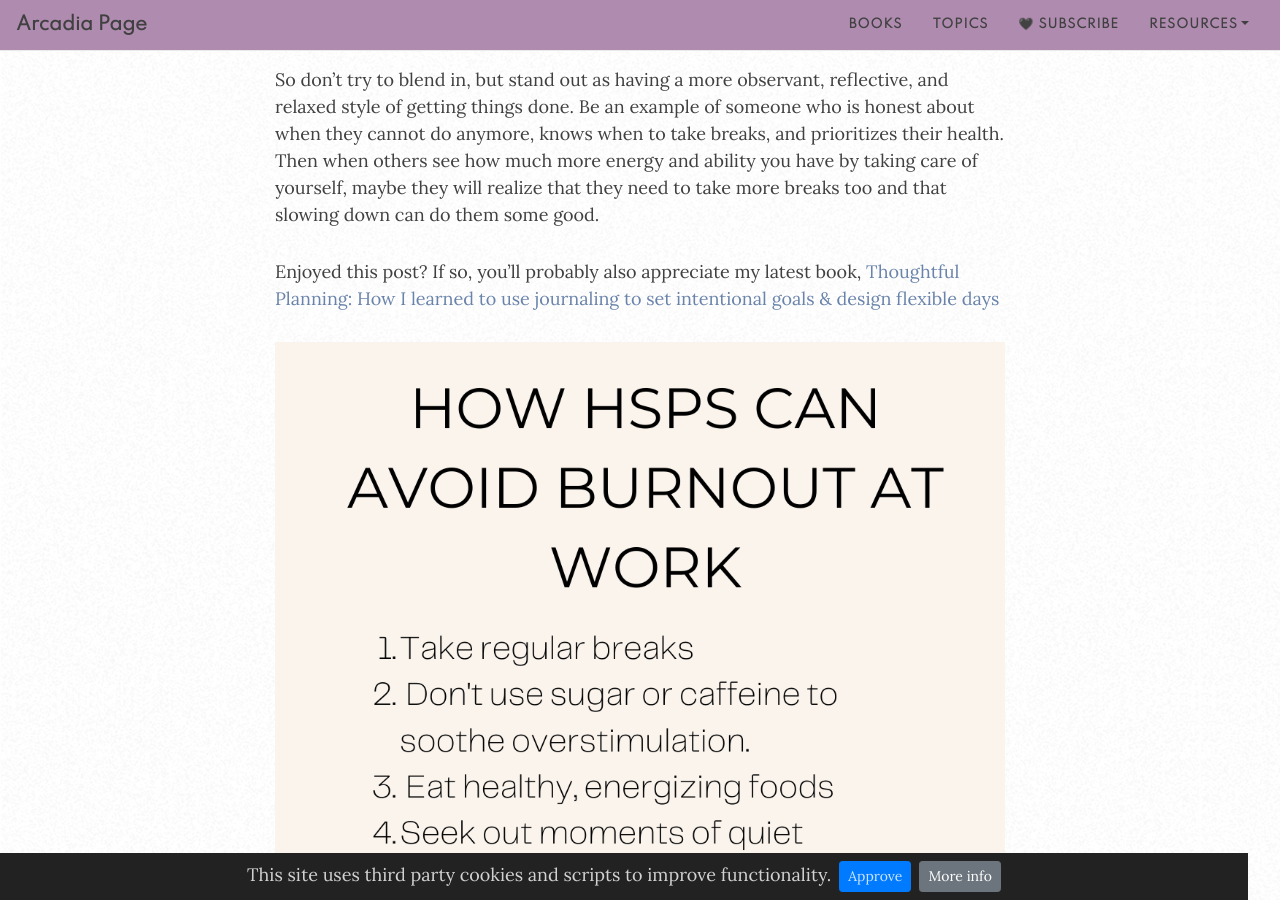
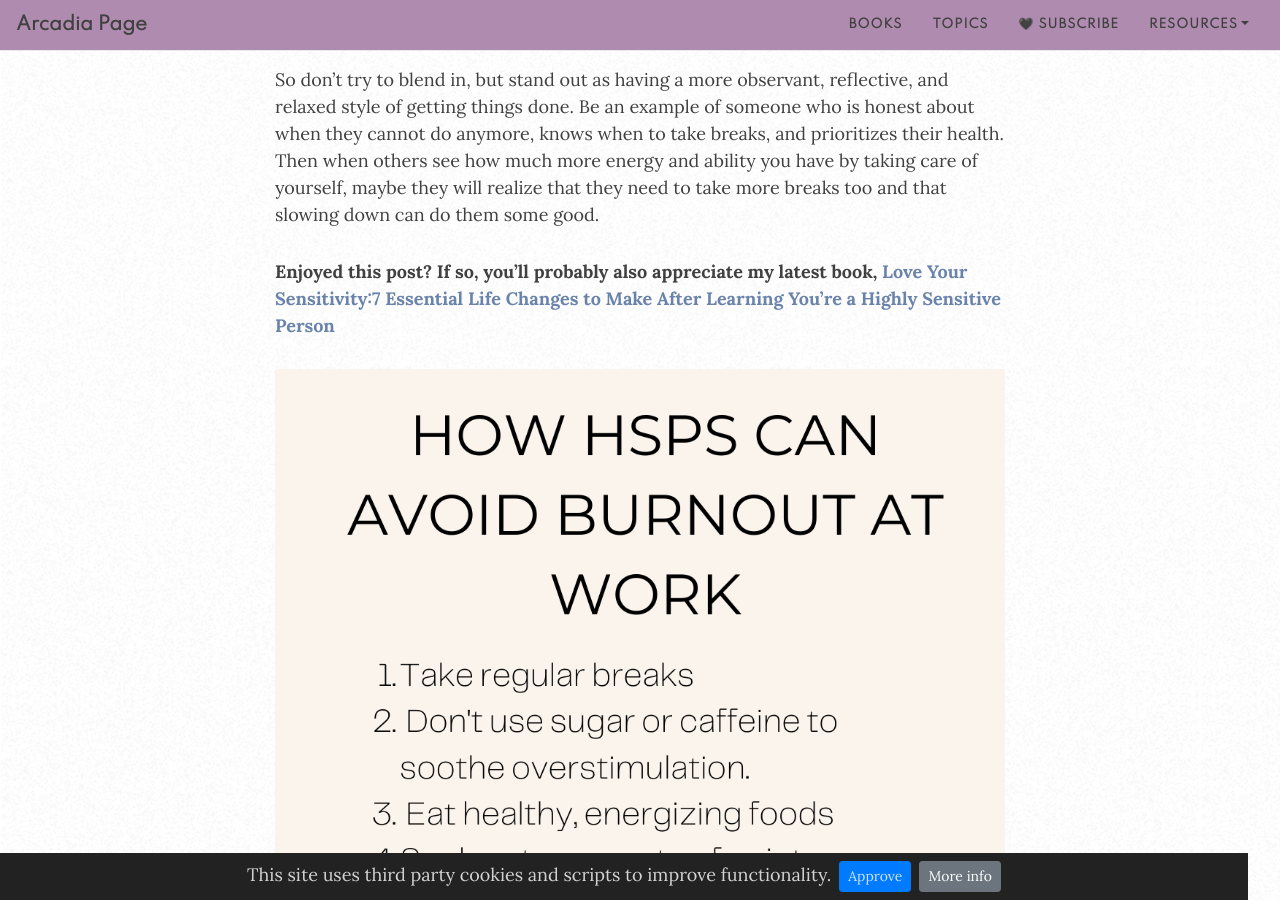
Before and after one commit to arcadiapage/arcadiapage.github.io, a Jekyll site: the page built from _posts/2022-07-03-as-a-highly-sensitive-person-it-s-ok-to-say-no-to-hustling.md, in a window 1280 px wide and 900 px high, scrolled down 2829 px. Built offline with Jekyll 4.4.1, drawn with Linux system fonts in a browser that asks for light colours; nearby versions of some CDN libraries; comment, search, counter and statistics services are not loaded; some of the changed text lies outside the part shown.

Commit message:
Update from Forestry.io arcadiapage updated _posts/2022-07-03-as-a-highly-sensitive-person-it-s-ok-to-say-no-to-hustling.md

```diff
--- a/_posts/2022-07-03-as-a-highly-sensitive-person-it-s-ok-to-say-no-to-hustling.md
+++ b/_posts/2022-07-03-as-a-highly-sensitive-person-it-s-ok-to-say-no-to-hustling.md
@@ -47,10 +47,10 @@ Overworking is not in the best interests of anyone--not for yourself or those ar
 
 So don't try to blend in, but stand out as having a more observant, reflective, and relaxed style of getting things done. Be an example of someone who is honest about when they cannot do anymore, knows when to take breaks, and prioritizes their health. Then when others see how much more energy and ability you have by taking care of yourself, maybe they will realize that they need to take more breaks too and that slowing down can do them some good.
 
-Enjoyed this post? If so, you'll probably also appreciate my latest book, [Thoughtful Planning: How I learned to use journaling to set intentional goals & design flexible days](https://payhip.com/b/YSucT)
+**Enjoyed this post? If so, you'll probably also appreciate my latest book, [Love Your Sensitivity:7 Essential Life Changes to Make After Learning You're a Highly Sensitive Person ](https://payhip.com/b/KI5eW)**
 
 ![](/uploads/how-hsps-can-avoid-hustling-list.png)
 
 ![](/uploads/highly-sensitive-person-avoiding-overwork.png){: .mx-auto.d-block :}
 
-**Any thoughts on this post?** ✨ **Feel free to let me know what you think via** [**chat or email!**](https://arcadiapage.com/coffee/)
+**Any thoughts?** ✨ **Feel free to let me know what you think via** [**chat or email!**](https://arcadiapage.com/coffee/)
```
